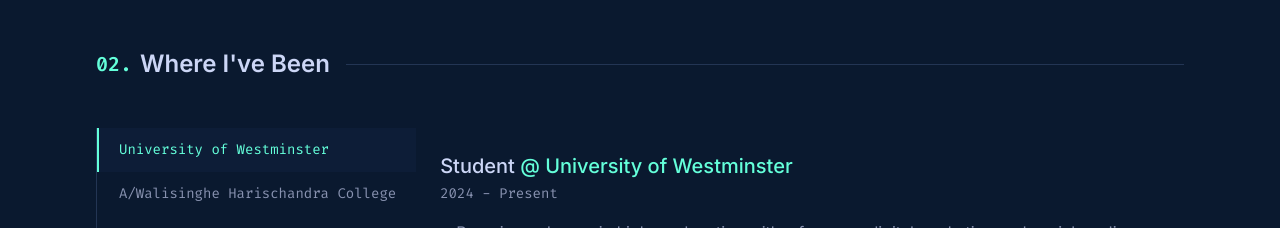
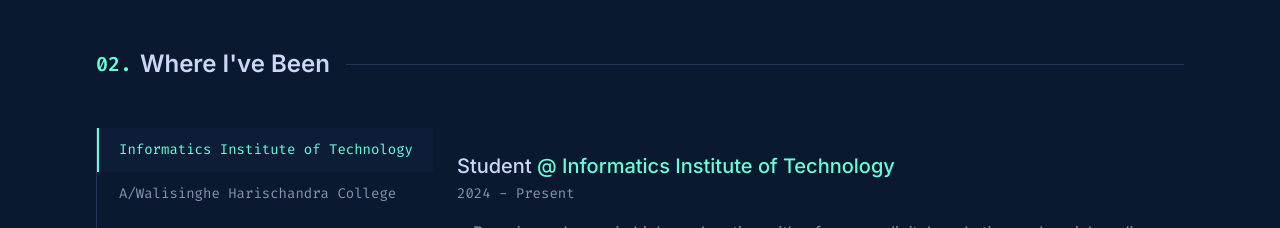
Before and after one commit to Thisun-17/personal-portfolio, a React (Vite) app in the folder portfolio/: page / in a window 1280 px wide. Shown: the part 1580-1808 px from the top of the page. Built offline with nearby package versions, Linux system fonts and the light colour scheme.

Commit message:
fix: update company name in experience data to reflect current institution

```diff
--- a/portfolio/src/components/Experience.tsx
+++ b/portfolio/src/components/Experience.tsx
@@ -11,7 +11,7 @@
 
 const experienceData: ExperienceItem[] = [
   {
-    company: "University of Westminster",
+    company: "Informatics Institute of Technology",
     position: "Student",
     date: "2024 - Present",
     details: [
```
